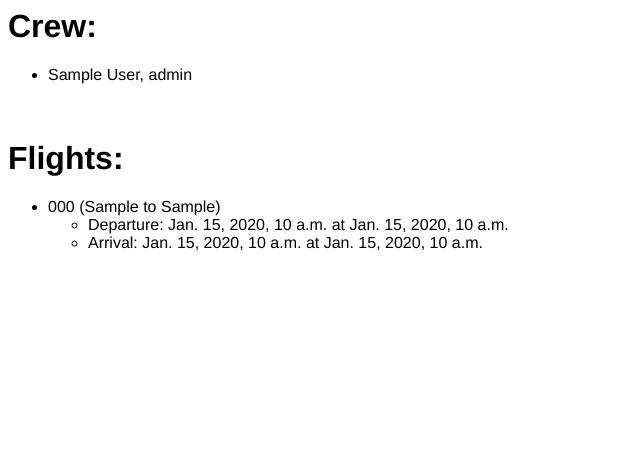
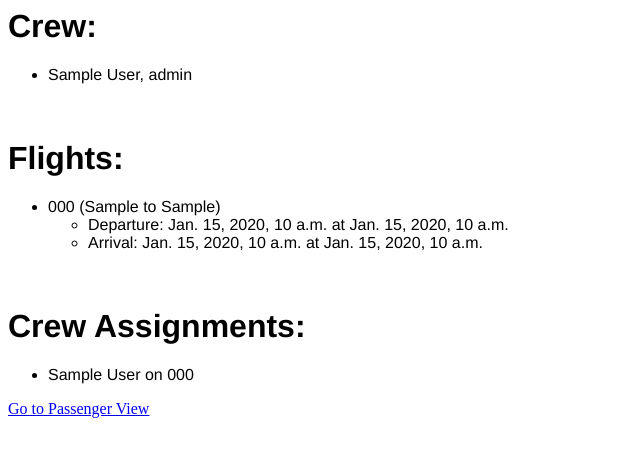
Before and after one commit to wakig/crew_assignments, a Django app: template src/crew_assignments/templates/crew_assignments/home_view.html in a window 1280 px wide. Shown: the top 457 px of the page, without its empty margins (0-640 px from the left). Run offline with Django 3.2, Linux system fonts and the light colour scheme; the template is opened without the code that fills it: most values are stand-ins (such as "Sample title", 1, 10 or a date in 2020); parts of the project's set-up code (start-up, migrations or seed data) failed here and were passed over.

Commit message:
display crew assignments

```diff
--- a/src/crew_assignments/templates/crew_assignments/home_view.html
+++ b/src/crew_assignments/templates/crew_assignments/home_view.html
@@ -27,3 +27,15 @@
 {% else %}
     <p>No flights are available.</p>
 {% endif %}
+<br>
+<h1>Crew Assignments:</h1>
+{% if assign_list %}
+    <ul>
+    {% for assign in assign_list %}
+        <li>{{ assign.crew.crew_fname }} {{ assign.crew.crew_lname }} on {{ assign.flight.flight_code }}</li>
+    {% endfor %}
+    </ul>
+{% else %}
+    <p>No crew assignments are available.</p>
+{% endif %}
+<a href="http://localhost:8000/passenger_view/">Go to Passenger View</a>
```
